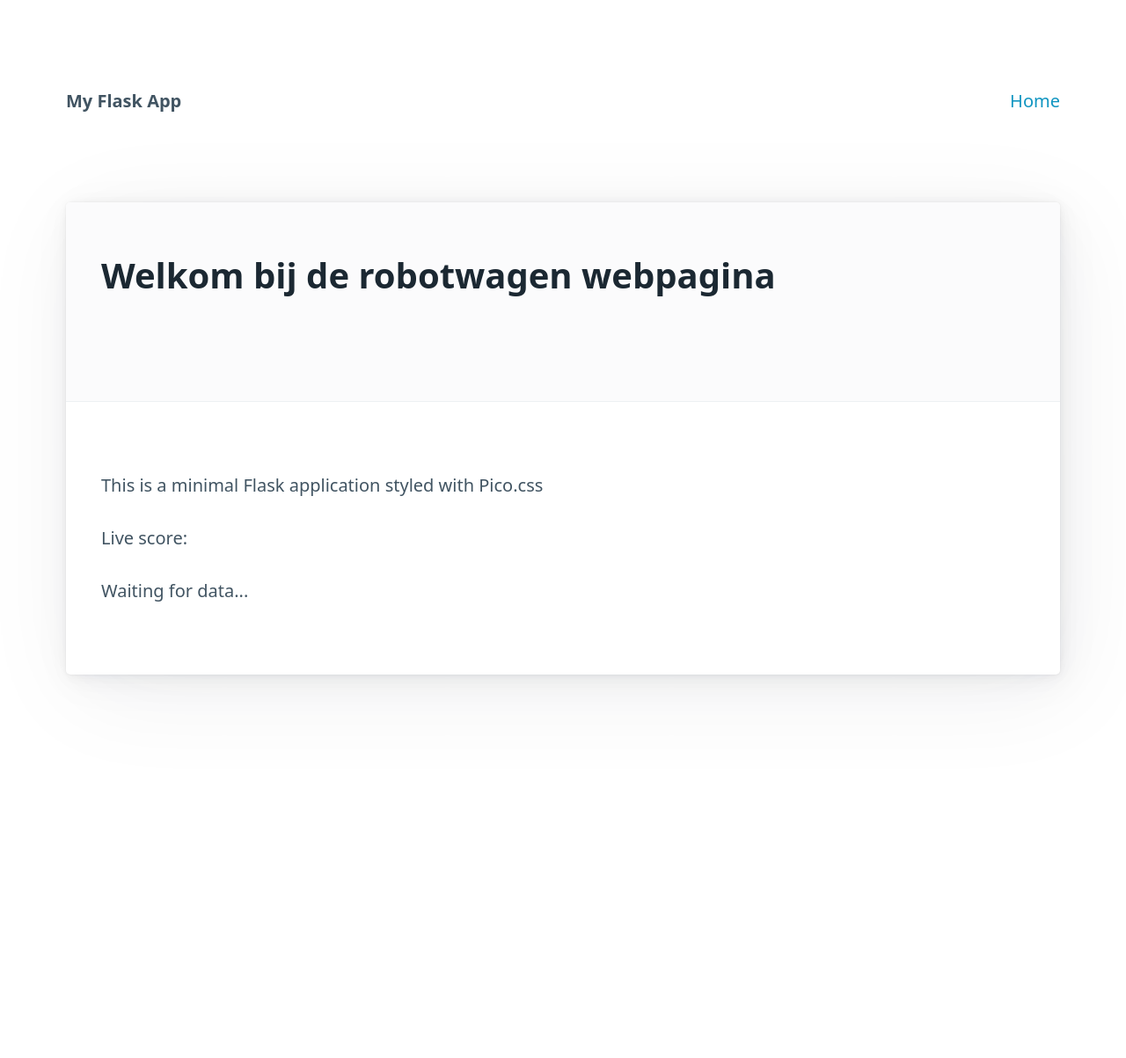
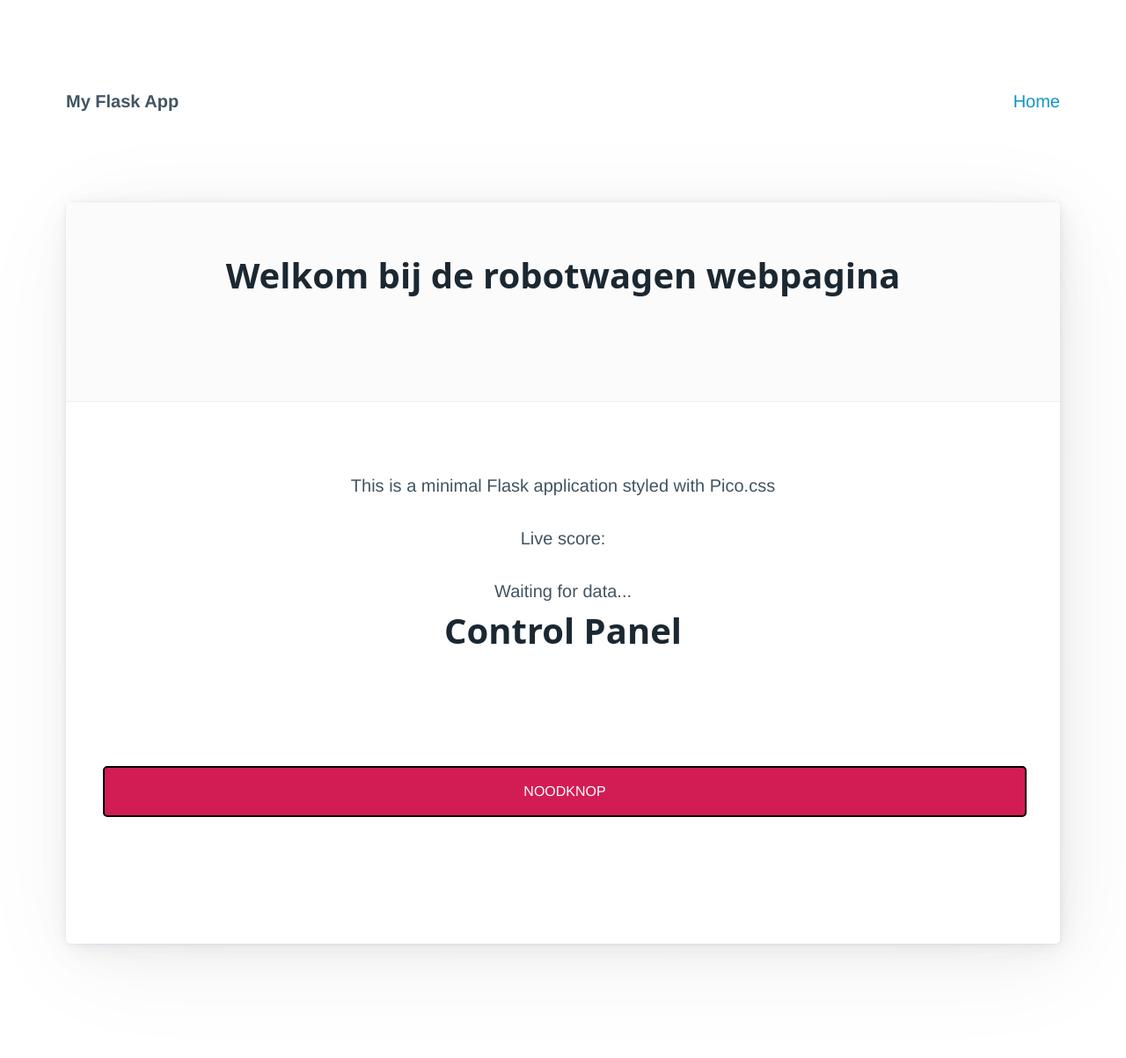
Before and after one commit to BrackeLaurens/robotwagen, a Flask app: page / in a window 1280 px wide. Shown: the top 1203 px of the page at 88% size. Before the commit the page ends 782 px from the top, so only its background shows below. Run offline with Flask 3, Linux system fonts and the light colour scheme.

Commit message:
noodknop v1

```diff
--- a/app/templates/index.html
+++ b/app/templates/index.html
@@ -12,6 +12,17 @@
     <div id="pico-data">
         Waiting for data...
     </div>
+    <head><meta name="viewport" content="width=device-width, initial-scale=1">
+<link rel="icon" href="data:,">
+<style>html { font-family: Helvetica; display: inline-block; margin: 0px auto; text-align: center;}
+.buttonRed { background-color: #D11D53; border: 2px solid #000000;; color: white; padding: 15px 32px; text-align: center; text-decoration: none; display: inline-block; font-size: 16px; margin: 4px 2px; cursor: pointer; }
+text-decoration: none; font-size: 30px; margin: 2px; cursor: pointer;}
+</style></head>
+    <body><center><h1>Control Panel</h1></center><br><br>
+<form><center>
+    <center> <button class="buttonRed" name="noodknop" value="on" type="submit">NOODKNOP</button>
+</form>
+<br><br>
 </article>
 
 <script>
```
